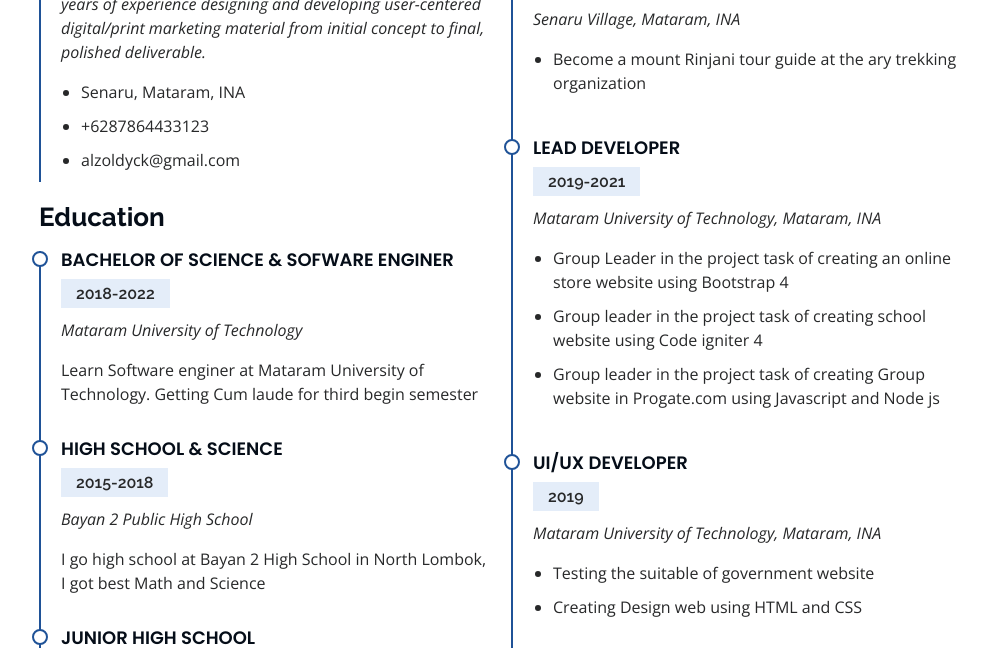
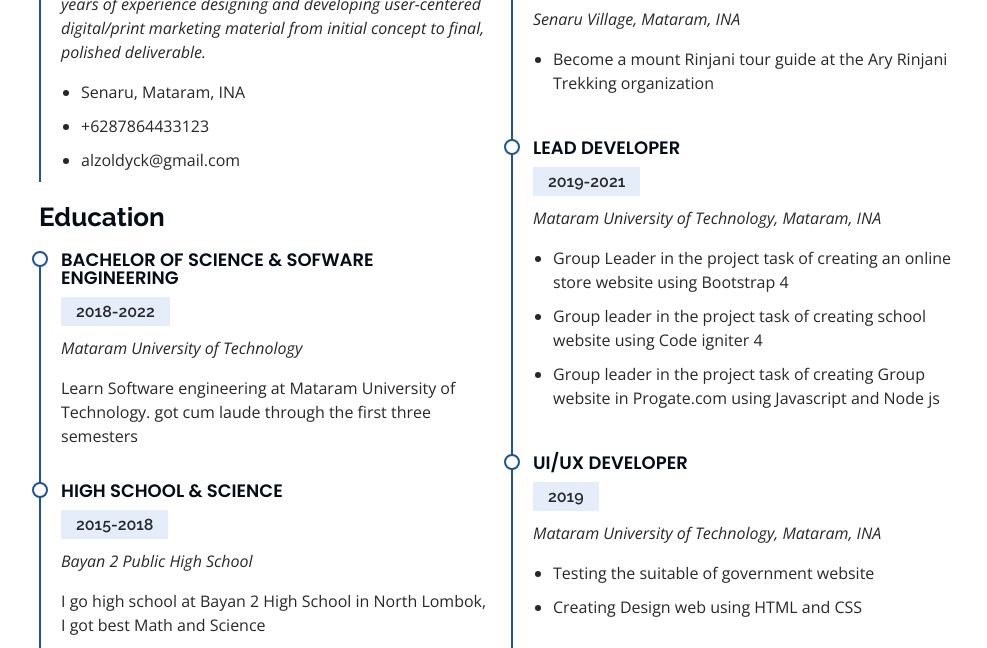
Before and after one commit to AlBayani/AlZoldyck, a plain HTML site: page index.html in a window 1280 px wide. Shown: the part 2740-3388 px from the top of the page, without its empty margins (291-1278 px from the left). Drawn offline with nearby package versions, Linux system fonts and the light colour scheme.

Commit message:
Update index.html

```diff
--- a/index.html
+++ b/index.html
@@ -88,12 +88,12 @@
 
         <div class="section-title">
           <h2>About</h2>
-          <p>I'm Al Zoldyck. I'm a Software Enginer Studies fresh graduate at Mataram University of Technology with CGPA 3,68. I'm a highly motivation person equiped
+          <p>I'm Al Zoldyck. I'm a Software Engineering Studies fresh graduate at Mataram University of Technology with CGPA 3,68. I'm a highly motivation person equiped
             with integrity and goals.
           </p>
           <p>During my collage year, I actively participated in external and internal organizations which honed my soft skill such us problem Solving
             and working a team.</p>
-            <p>I am extreamly interested in Public Relations, Comunity Programmer, and Market Comunication.</p>
+            <p>I am extreamly interested in Public Relations, Programmer Community, and Market Comunication.</p>
         </div>
 
         <div class="row">
@@ -279,10 +279,10 @@
 
             <h3 class="resume-title">Education</h3>
             <div class="resume-item">
-              <h4>Bachelor of Science &amp; Sofware Enginer</h4>
+              <h4>Bachelor of Science &amp; Sofware Engineering</h4>
               <h5>2018-2022</h5>
               <p><em>Mataram University of Technology</em></p>
-              <p>Learn Software enginer at Mataram University of Technology. Getting Cum laude for third begin semester</p>
+              <p>Learn Software engineering at Mataram University of Technology. got cum laude through the first three semesters </p>
             </div>
             <div class="resume-item">
               <h4>High School &amp; Science</h4>
@@ -312,7 +312,7 @@
               <h5>2017 - Present</h5>
               <p><em>Senaru Village, Mataram, INA</em></p>
               <ul>
-                <li>Become a mount Rinjani tour guide at the ary trekking organization</li>
+                <li>Become a mount Rinjani tour guide at the Ary Rinjani Trekking organization</li>
               </ul>
             </div>
             <div class="resume-item">
```
